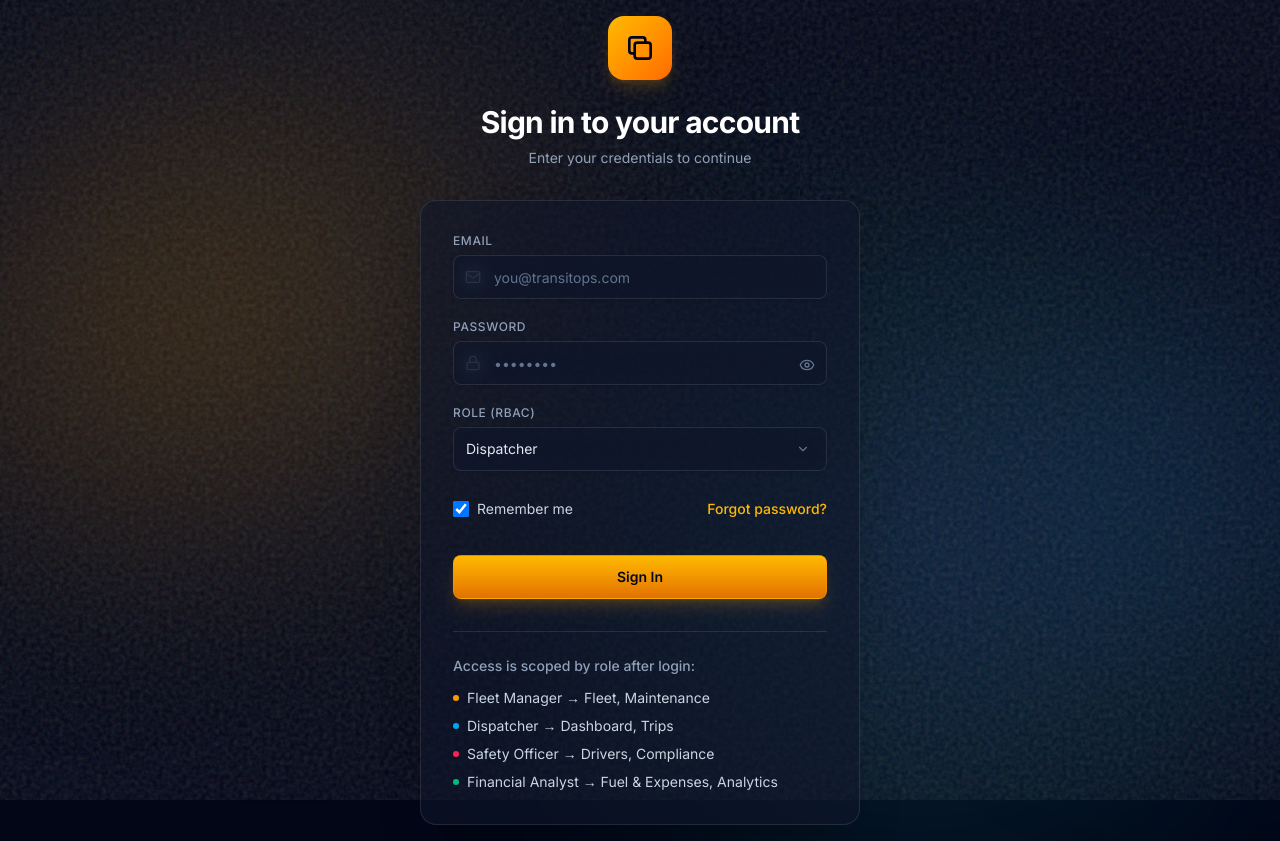
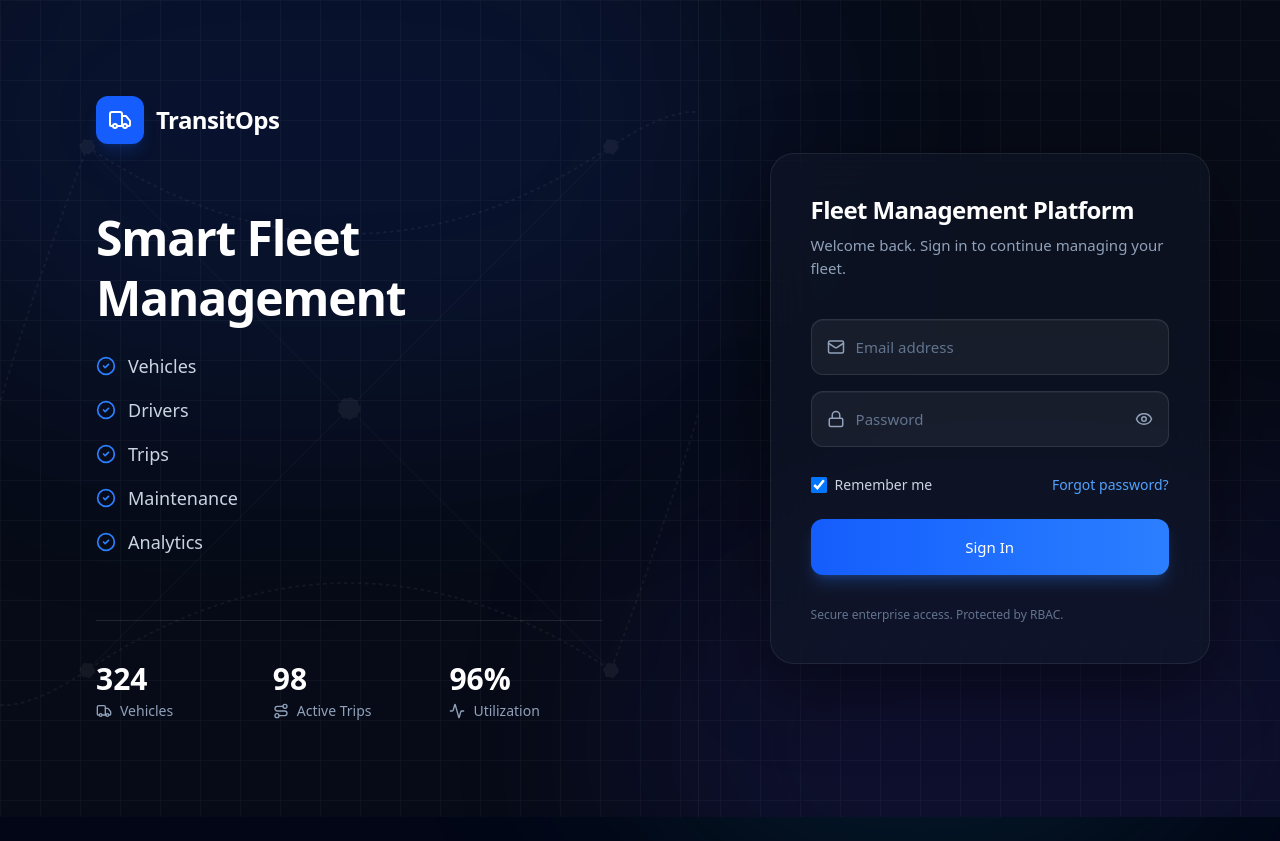
Before and after one commit to shrijalmishra/TransitOps, a React (Vite) app in the folder frontend/: page /login in a window 1280 px wide. After the commit the page ends 817 px from the top, so only its background shows below. Built offline with nearby package versions, Linux system fonts and the light colour scheme.

Commit message:
login ui

```diff
--- a/frontend/src/index.css
+++ b/frontend/src/index.css
@@ -1,6 +1,5 @@
+@import url('https://fonts.googleapis.com/css2?family=Inter:wght@300;400;500;600;700&display=swap');
 @import "tailwindcss";
-
-@import url('https://fonts.googleapis.com/css2?family=Inter:wght@300;400;500;600;700&display=swap');
 
 @theme {
   --color-slate-850: #151f2e;
--- a/frontend/src/pages/Login.tsx
+++ b/frontend/src/pages/Login.tsx
@@ -1,17 +1,13 @@
 import { useState, type FormEvent } from 'react'
 import { useNavigate, Link } from 'react-router-dom'
-import { Eye, EyeOff, Mail, Lock } from 'lucide-react'
+import { Eye, EyeOff, Mail, Lock, CheckCircle2, Truck, Route, Activity } from 'lucide-react'
 import { useAuth } from '../context/AuthContext'
-import Button from '../components/ui/Button'
-import Input from '../components/ui/Input'
-import Select from '../components/ui/Select'
 
 const Login = () => {
   const navigate = useNavigate()
   const { login } = useAuth()
   const [email, setEmail] = useState('')
   const [password, setPassword] = useState('')
-  const [role, setRole] = useState('Dispatcher')
   const [remember, setRemember] = useState(true)
   const [showPassword, setShowPassword] = useState(false)
   const [error, setError] = useState('')
@@ -28,15 +24,13 @@ const Login = () => {
 
     setLoading(true)
     try {
-      // The backend login currently uses email and password.
-      // We pass remember to AuthContext.
       await login(email.trim(), password, remember)
       navigate('/dashboard', { replace: true })
     } catch (err) {
       setError(
         err instanceof Error
           ? err.message
-          : 'Unable to sign in. Please check your credentials and try again.',
+          : 'Unable to sign in. Please check your credentials.',
       )
     } finally {
       setLoading(false)
@@ -44,82 +38,161 @@ const Login = () => {
   }
 
   return (
-    <div className="flex min-h-screen items-center justify-center p-4 animate-fade-in relative overflow-hidden">
+    <div className="grid min-h-screen lg:grid-cols-[1.2fr_1fr] bg-[#070B17] relative overflow-hidden font-sans">
 
-      {/* Decorative background orbs for extra premium feel just for login */}
-      <div className="absolute -left-[10%] top-[20%] h-96 w-96 rounded-full bg-amber-500/10 blur-[120px]" />
-      <div className="absolute -right-[10%] bottom-[20%] h-96 w-96 rounded-full bg-blue-500/10 blur-[120px]" />
+      {/* Background Layers for entire page */}
+      <div className="absolute inset-0 z-0">
+        {/* Soft radial gradients / Blue aurora glow */}
+        <div className="absolute top-[-20%] left-[-10%] h-[70vh] w-[70vw] rounded-full bg-blue-600/10 blur-[120px] pointer-events-none" />
+        <div className="absolute bottom-[-20%] right-[-10%] h-[60vh] w-[60vw] rounded-full bg-indigo-600/10 blur-[100px] pointer-events-none" />
 
-      <div className="relative w-full max-w-[440px]">
+        {/* Grid overlay */}
+        <div
+          className="absolute inset-0 opacity-[0.03] pointer-events-none"
+          style={{ backgroundImage: 'linear-gradient(to right, #ffffff 1px, transparent 1px), linear-gradient(to bottom, #ffffff 1px, transparent 1px)', backgroundSize: '40px 40px' }}
+        />
+      </div>
 
-        <div className="mb-8 text-center">
-          <div className="mx-auto mb-6 flex h-16 w-16 items-center justify-center rounded-2xl bg-gradient-to-br from-amber-400 to-orange-500 shadow-lg shadow-amber-500/20">
-            <svg
-              className="h-8 w-8 text-slate-950"
-              fill="none"
-              stroke="currentColor"
-              viewBox="0 0 24 24"
-              xmlns="http://www.w3.org/2000/svg"
-            >
-              <path strokeLinecap="round" strokeLinejoin="round" strokeWidth={2} d="M8 16H6a2 2 0 01-2-2V6a2 2 0 012-2h8a2 2 0 012 2v2m-6 12h8a2 2 0 002-2v-8a2 2 0 00-2-2h-8a2 2 0 00-2 2v8a2 2 0 002 2z" />
+      {/* LEFT SIDE: Brand & Identity */}
+      <div className="relative hidden lg:flex flex-col justify-between p-12 lg:p-16 xl:p-24 z-10">
+
+        {/* Abstract Transport Map Overlay */}
+        <div className="absolute inset-0 overflow-hidden pointer-events-none flex items-center justify-center opacity-5">
+          <svg viewBox="0 0 800 800" className="w-full h-full text-white" fill="none" stroke="currentColor" strokeWidth="2" strokeDasharray="4 4">
+            <path d="M100,100 Q400,300 700,100 T700,700 Q400,500 100,700 T100,100" />
+            <circle cx="100" cy="100" r="8" fill="currentColor" />
+            <circle cx="700" cy="100" r="8" fill="currentColor" />
+            <circle cx="700" cy="700" r="8" fill="currentColor" />
+            <circle cx="100" cy="700" r="8" fill="currentColor" />
+            <circle cx="400" cy="400" r="12" fill="currentColor" />
+            <path d="M100,700 L400,400 L700,100" strokeDasharray="none" strokeWidth="1" />
+            <path d="M100,100 L400,400 L700,700" strokeDasharray="none" strokeWidth="1" />
           </svg>
         </div>
-          <h1 className="text-3xl font-bold tracking-tight text-white">Sign in to your account</h1>
-          <p className="mt-2 text-sm text-slate-400">Enter your credentials to continue</p>
+
+        <div>
+          <div className="flex items-center gap-3 mb-16">
+            <div className="flex h-12 w-12 items-center justify-center rounded-xl bg-blue-600 text-white shadow-lg shadow-blue-600/20">
+              <Truck className="h-6 w-6" />
+            </div>
+            <span className="text-2xl font-bold tracking-tight text-white">TransitOps</span>
           </div>
 
-        <div className="rounded-2xl border border-white/10 bg-slate-900/60 p-8 shadow-2xl backdrop-blur-xl">
+          <h1 className="text-4xl xl:text-5xl font-bold text-white leading-tight tracking-tight mb-6">
+            Smart Fleet <br /> Management
+          </h1>
+
+          <div className="space-y-4 mb-16">
+            {[
+              'Vehicles',
+              'Drivers',
+              'Trips',
+              'Maintenance',
+              'Analytics'
+            ].map((feature) => (
+              <div key={feature} className="flex items-center gap-3 text-slate-300 text-lg">
+                <CheckCircle2 className="h-5 w-5 text-blue-500" />
+                <span>{feature}</span>
+              </div>
+            ))}
+          </div>
+        </div>
+
+        {/* Hero Statistics */}
+        <div className="grid grid-cols-3 gap-6 pt-10 border-t border-white/10">
+          <div>
+            <div className="text-3xl font-bold text-white mb-1">324</div>
+            <div className="text-sm font-medium text-slate-400 flex items-center gap-2">
+              <Truck className="h-4 w-4" /> Vehicles
+            </div>
+          </div>
+          <div>
+            <div className="text-3xl font-bold text-white mb-1">98</div>
+            <div className="text-sm font-medium text-slate-400 flex items-center gap-2">
+              <Route className="h-4 w-4" /> Active Trips
+            </div>
+          </div>
+          <div>
+            <div className="text-3xl font-bold text-white mb-1">96%</div>
+            <div className="text-sm font-medium text-slate-400 flex items-center gap-2">
+              <Activity className="h-4 w-4" /> Utilization
+            </div>
+          </div>
+        </div>
+
+      </div>
+
+      {/* RIGHT SIDE: Login Form */}
+      <div className="relative flex items-center justify-center p-6 sm:p-12 lg:p-16 z-10 bg-[#070B17]/50 lg:bg-transparent backdrop-blur-sm lg:backdrop-blur-none border-l border-white/5">
+
+        <div className="w-full max-w-[440px]">
+
+          {/* Glass Card */}
+          <div
+            className="rounded-[24px] p-8 sm:p-10 relative overflow-hidden"
+            style={{
+              backgroundColor: 'rgba(18, 25, 40, 0.55)',
+              backdropFilter: 'blur(24px)',
+              WebkitBackdropFilter: 'blur(24px)',
+              border: '1px solid rgba(255, 255, 255, 0.08)',
+              boxShadow: '0 25px 80px rgba(0, 0, 0, 0.45)'
+            }}
+          >
+            <div className="mb-10 text-center lg:text-left">
+              <div className="lg:hidden flex items-center justify-center gap-3 mb-8">
+                <div className="flex h-10 w-10 items-center justify-center rounded-lg bg-blue-600 text-white shadow-lg shadow-blue-600/20">
+                  <Truck className="h-5 w-5" />
+                </div>
+                <span className="text-xl font-bold tracking-tight text-white">TransitOps</span>
+              </div>
+              <h2 className="text-2xl font-bold text-white mb-2 tracking-tight">Fleet Management Platform</h2>
+              <p className="text-[15px] text-slate-400">
+                Welcome back. Sign in to continue managing your fleet.
+              </p>
+            </div>
+
             <form onSubmit={handleSubmit} className="space-y-5">
               {error && (
-              <div className="rounded-lg border border-rose-500/40 bg-rose-500/10 px-3 py-2.5 text-sm text-rose-400 animate-fade-in">
+                <div className="rounded-xl border border-rose-500/20 bg-rose-500/10 px-4 py-3 text-[14px] text-rose-400 animate-fade-in text-center">
                   {error}
                 </div>
               )}
 
-            <Input
+              <div className="space-y-4">
+                <div className="group relative flex items-center">
+                  <Mail className="absolute left-4 h-[18px] w-[18px] text-slate-400 transition-colors group-focus-within:text-blue-400" />
+                  <input
                     id="email"
                     type="email"
-              label="EMAIL"
                     autoComplete="email"
-              placeholder="you@transitops.com"
+                    placeholder="Email address"
                     value={email}
                     onChange={(e) => setEmail(e.target.value)}
-              icon={<Mail className="h-4 w-4" />}
+                    className="h-14 w-full rounded-xl border border-white/10 bg-white/5 pl-11 pr-4 text-[15px] text-white placeholder:text-slate-500 transition-all focus:border-blue-500/50 focus:bg-white/10 focus:outline-none focus:ring-4 focus:ring-blue-500/10 shadow-[inset_0_1px_1px_rgba(255,255,255,0.05)]"
                   />
+                </div>
 
-            <div className="relative">
-              <Input
+                <div className="group relative flex items-center">
+                  <Lock className="absolute left-4 h-[18px] w-[18px] text-slate-400 transition-colors group-focus-within:text-blue-400" />
+                  <input
                     id="password"
                     type={showPassword ? 'text' : 'password'}
-                label="PASSWORD"
                     autoComplete="current-password"
-                placeholder="••••••••"
+                    placeholder="Password"
                     value={password}
                     onChange={(e) => setPassword(e.target.value)}
-                icon={<Lock className="h-4 w-4" />}
+                    className="h-14 w-full rounded-xl border border-white/10 bg-white/5 pl-11 pr-12 text-[15px] text-white placeholder:text-slate-500 transition-all focus:border-blue-500/50 focus:bg-white/10 focus:outline-none focus:ring-4 focus:ring-blue-500/10 shadow-[inset_0_1px_1px_rgba(255,255,255,0.05)]"
                   />
                   <button
                     type="button"
                     onClick={() => setShowPassword((s) => !s)}
                     aria-label={showPassword ? 'Hide password' : 'Show password'}
-                className="absolute right-3 top-[38px] text-slate-500 transition-colors hover:text-slate-300"
+                    className="absolute right-4 text-slate-400 transition-colors hover:text-blue-400"
                   >
-                {showPassword ? <EyeOff className="h-4 w-4" /> : <Eye className="h-4 w-4" />}
+                    {showPassword ? <EyeOff className="h-[18px] w-[18px]" /> : <Eye className="h-[18px] w-[18px]" />}
                   </button>
                 </div>
-
-            <Select
-              id="role"
-              label="ROLE (RBAC)"
-              value={role}
-              onChange={(e) => setRole(e.target.value)}
-              options={[
-                { value: 'Fleet Manager', label: 'Fleet Manager' },
-                { value: 'Dispatcher', label: 'Dispatcher' },
-                { value: 'Safety Officer', label: 'Safety Officer' },
-                { value: 'Financial Analyst', label: 'Financial Analyst' },
-              ]}
-            />
+              </div>
 
               <div className="flex items-center justify-between pt-2">
                 <label className="flex cursor-pointer items-center gap-2 text-sm text-slate-300 transition-colors hover:text-white">
@@ -127,29 +200,30 @@ const Login = () => {
                     type="checkbox"
                     checked={remember}
                     onChange={(e) => setRemember(e.target.checked)}
-                  className="h-4 w-4 rounded border-white/20 bg-slate-900/50 text-amber-500 focus:ring-2 focus:ring-amber-500/30 focus:ring-offset-0 focus:ring-offset-transparent transition-all"
+                    className="h-4 w-4 rounded border-white/20 bg-white/5 text-blue-500 focus:ring-2 focus:ring-blue-500/30 focus:ring-offset-0 focus:ring-offset-transparent transition-all"
                   />
                   Remember me
                 </label>
-              <Link to="#" className="text-sm font-medium text-amber-400 hover:text-amber-300 transition-colors">
+                <Link to="#" className="text-sm font-medium text-blue-400 hover:text-blue-300 transition-colors">
                   Forgot password?
                 </Link>
               </div>
 
-            <Button type="submit" loading={loading} className="mt-4 w-full" size="lg">
-              Sign In
-            </Button>
-
+              <button
+                type="submit"
+                disabled={loading}
+                className="mt-6 flex h-14 w-full items-center justify-center rounded-xl bg-gradient-to-r from-blue-600 to-blue-500 text-[15px] font-medium text-white shadow-lg shadow-blue-500/25 transition-all hover:from-blue-500 hover:to-blue-400 active:from-blue-700 active:to-blue-700 hover:shadow-blue-500/40 focus:outline-none focus:ring-4 focus:ring-blue-500/20 disabled:opacity-50"
+              >
+                {loading ? 'Signing in...' : 'Sign In'}
+              </button>
             </form>
 
-          <div className="mt-8 border-t border-white/10 pt-6">
-            <p className="mb-3 text-sm font-medium text-slate-400">Access is scoped by role after login:</p>
-            <ul className="space-y-2 text-sm text-slate-300">
-              <li className="flex items-center gap-2"><span className="h-1.5 w-1.5 rounded-full bg-amber-500" /> Fleet Manager &rarr; Fleet, Maintenance</li>
-              <li className="flex items-center gap-2"><span className="h-1.5 w-1.5 rounded-full bg-sky-500" /> Dispatcher &rarr; Dashboard, Trips</li>
-              <li className="flex items-center gap-2"><span className="h-1.5 w-1.5 rounded-full bg-rose-500" /> Safety Officer &rarr; Drivers, Compliance</li>
-              <li className="flex items-center gap-2"><span className="h-1.5 w-1.5 rounded-full bg-emerald-500" /> Financial Analyst &rarr; Fuel &amp; Expenses, Analytics</li>
-            </ul>
+            <div className="mt-8 text-center lg:text-left">
+              <p className="text-xs text-slate-500">
+                Secure enterprise access. Protected by RBAC.
+              </p>
+            </div>
+
           </div>
         </div>
       </div>
```
Lines whose indentation alone changed are shown as unchanged.
